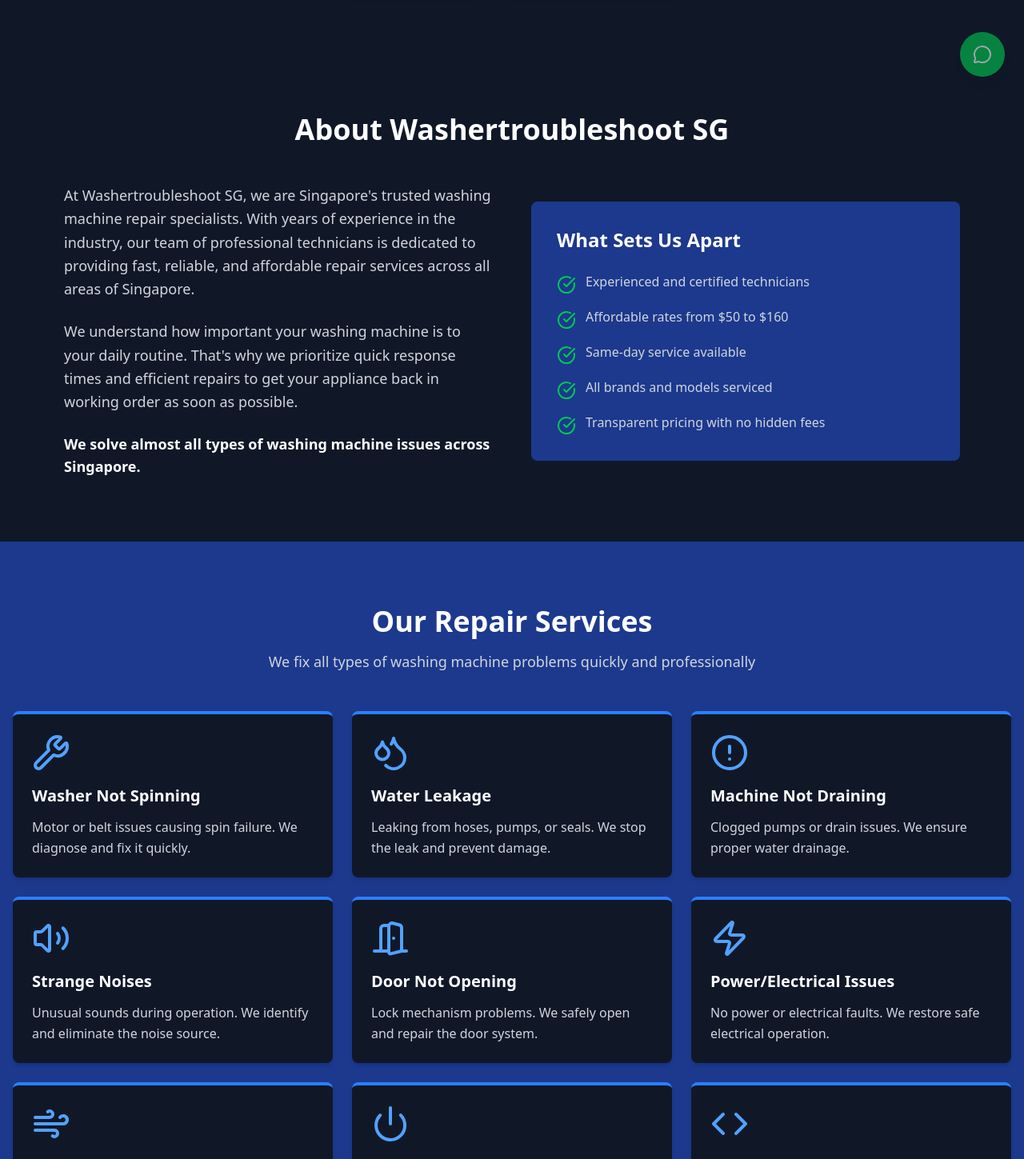
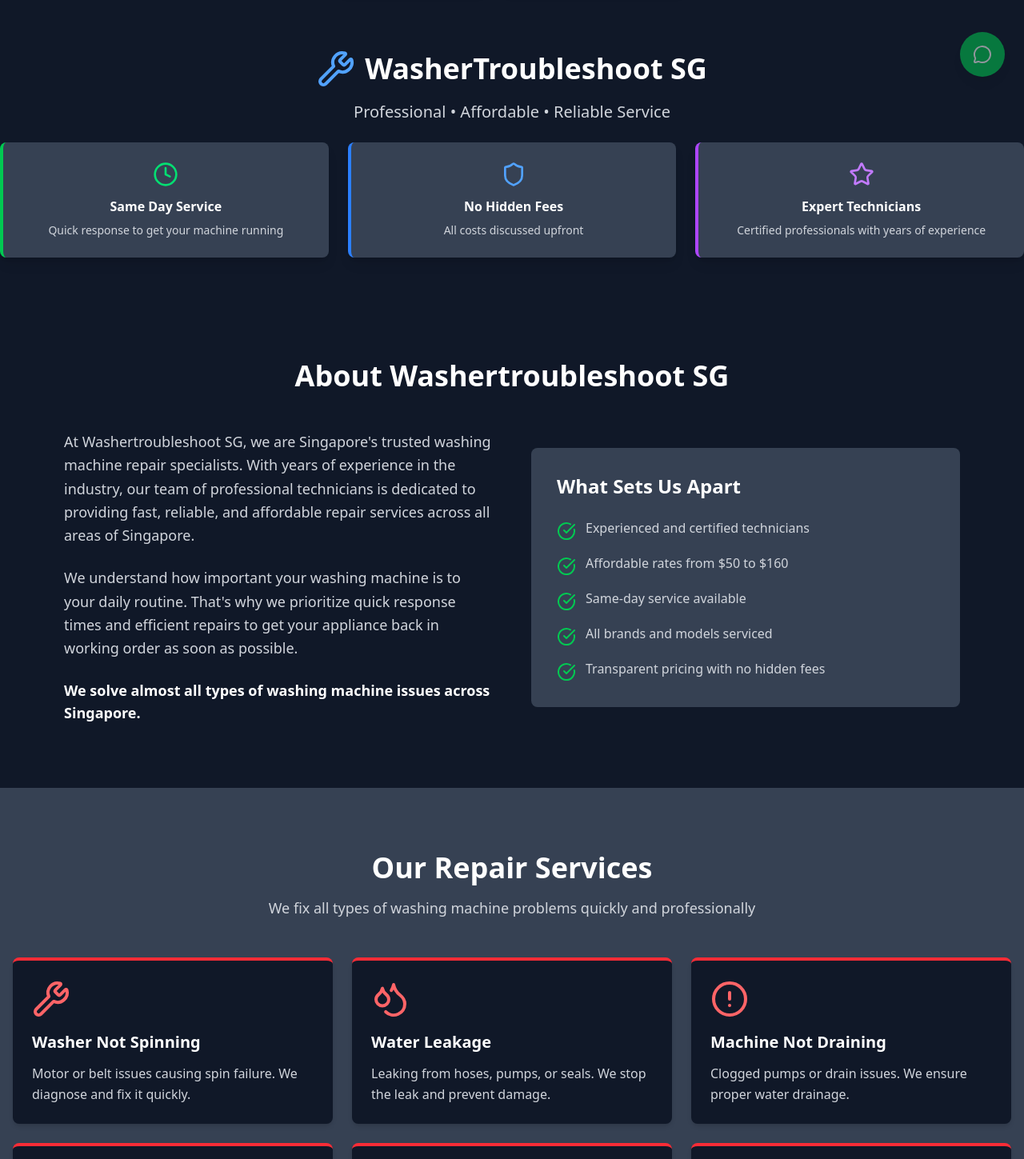
Before and after one commit to Jonymoin/washertroubleshoot, a React (Vite) app: page / in a window 1280 px wide. Shown: the part 680-2129 px from the top of the page at 80% size. Built offline with nearby package versions, Linux system fonts and the light colour scheme.

Commit message:
chang color

```diff
--- /dev/null
+++ b/src/HeroIntro.jsx
@@ -0,0 +1,46 @@
+import React from "react";
+import { Wrench, Clock, Shield, Star } from "lucide-react";
+
+export default function HeroIntro() {
+  return (
+    <div className="text-center mb-12">
+      {/* Title and Logo */}
+      <div className="flex items-center justify-center mb-4">
+        <Wrench className="w-12 h-12 text-blue-400 mr-3" />
+        <h1 className="text-4xl font-bold text-white">WasherTroubleshoot SG</h1>
+      </div>
+
+      {/* Tagline */}
+      <p className="text-xl text-gray-300 mb-6">
+        Professional • Affordable • Reliable Service
+      </p>
+
+      {/* Key Benefits */}
+      <div className="grid grid-cols-1 md:grid-cols-3 gap-6 mb-8">
+        <div className="bg-gray-700 rounded-lg p-6 shadow-lg border-l-4 border-green-500">
+          <Clock className="w-8 h-8 text-green-400 mb-3 mx-auto" />
+          <h3 className="font-semibold text-white mb-2">Same Day Service</h3>
+          <p className="text-gray-300 text-sm">
+            Quick response to get your machine running
+          </p>
+        </div>
+
+        <div className="bg-gray-700 rounded-lg p-6 shadow-lg border-l-4 border-blue-500">
+          <Shield className="w-8 h-8 text-blue-400 mb-3 mx-auto" />
+          <h3 className="font-semibold text-white mb-2">No Hidden Fees</h3>
+          <p className="text-gray-300 text-sm">
+            All costs discussed upfront
+          </p>
+        </div>
+
+        <div className="bg-gray-700 rounded-lg p-6 shadow-lg border-l-4 border-purple-500">
+          <Star className="w-8 h-8 text-purple-400 mb-3 mx-auto" />
+          <h3 className="font-semibold text-white mb-2">Expert Technicians</h3>
+          <p className="text-gray-300 text-sm">
+            Certified professionals with years of experience
+          </p>
+        </div>
+      </div>
+    </div>
+  );
+}
--- a/src/WashingSolve.jsx
+++ b/src/WashingSolve.jsx
@@ -1,5 +1,6 @@
 import React, { useState , useEffect } from 'react';
 import { Phone, MessageCircle, Wrench, Droplets, AlertCircle, Volume2, DoorOpen, Zap, Wind, Power, Code, Hammer, CheckCircle, Clock, Award, DollarSign, MapPin, Mail, ChevronDown, ChevronUp, Menu, X } from 'lucide-react';
+import HeroIntro from './HeroIntro';
 
 export default function WasherRepairWebsite() {
   const [activeSection, setActiveSection] = useState('home');
@@ -120,7 +121,7 @@ export default function WasherRepairWebsite() {
     <span>WhatsApp</span>
   </a>
 </div>
-    <header className="w-full bg-gradient-to-r from-blue-900 to-blue-700 text-white shadow-lg mt-16 sm:mt-14">
+    <header className="w-full bg-red-600 text-white shadow-lg mt-16 sm:mt-14">
   <div className="max-w-7xl mx-auto px-4 py-3">
     <div className="flex justify-between items-center gap-3">
       <div className="flex items-center gap-3">
@@ -130,7 +131,7 @@ export default function WasherRepairWebsite() {
       <div className="flex gap-2 items-center">
         <button
           onClick={() => setMobileMenuOpen(!mobileMenuOpen)}
-          className="bg-blue-800 hover:bg-blue-600 px-3 py-2 rounded-lg transition-colors sm:hidden"
+          className="bg-red-700 hover:bg-blue-600 px-3 py-2 rounded-lg transition-colors sm:hidden"
         >
           {mobileMenuOpen ? <X className="w-6 h-6" /> : <Menu className="w-6 h-6" />}
         </button>
@@ -195,7 +196,7 @@ export default function WasherRepairWebsite() {
           </div>
         </div>
       </section>
-
+        <HeroIntro />
       {/* About Section */}
       <section id="about" className="py-20 bg-gray-900">
         <div className="max-w-6xl mx-auto px-4">
@@ -212,7 +213,7 @@ export default function WasherRepairWebsite() {
                 We solve almost all types of washing machine issues across Singapore.
               </p>
             </div>
-            <div className="bg-blue-900 p-8 rounded-lg">
+            <div className="bg-gray-700 p-8 rounded-lg">
               <h3 className="text-2xl font-bold mb-6 text-white">What Sets Us Apart</h3>
               <ul className="space-y-4">
                 <li className="flex items-start gap-3">
@@ -242,14 +243,14 @@ export default function WasherRepairWebsite() {
       </section>
 
       {/* Services Section */}
-      <section id="services" className="py-20 bg-blue-900">
+      <section id="services" className="py-20 bg-gray-700">
         <div className="max-w-7xl mx-auto px-4">
           <h2 className="text-4xl font-bold text-center mb-4 text-white">Our Repair Services</h2>
           <p className="text-center text-gray-300 mb-12 text-lg">We fix all types of washing machine problems quickly and professionally</p>
           <div className="grid md:grid-cols-2 lg:grid-cols-3 gap-6">
             {services.map((service, idx) => (
-              <div key={idx} className="bg-gray-900 p-6 rounded-lg shadow-md hover:shadow-xl transition-all transform hover:-translate-y-1 border-t-4 border-blue-500">
-                <div className="text-blue-400 mb-4">{service.icon}</div>
+              <div key={idx} className="bg-gray-900 p-6 rounded-lg shadow-md hover:shadow-xl transition-all transform hover:-translate-y-1 border-t-4 border-red-500">
+                <div className="text-red-400 mb-4">{service.icon}</div>
                 <h3 className="text-xl font-bold mb-3 text-white">{service.title}</h3>
                 <p className="text-gray-300 leading-relaxed">{service.desc}</p>
               </div>
@@ -270,7 +271,7 @@ export default function WasherRepairWebsite() {
             </div>
             <div className="grid md:grid-cols-3 gap-6 mb-8">
               <div className="bg-gray-900 p-6 rounded-lg shadow text-center">
-                <div className="text-3xl font-bold text-green-400 mb-2">$50</div>
+                <div className="text-3xl font-bold text-green-400 mb-2">$50-$80</div>
                 <div className="text-gray-300">Simple Repairs</div>
               </div>
               <div className="bg-gray-900 p-6 rounded-lg shadow text-center">
@@ -305,7 +306,7 @@ export default function WasherRepairWebsite() {
       </section>
 
       {/* Why Choose Us */}
-      <section className="py-20 bg-gradient-to-br from-blue-900 to-blue-700 text-white">
+      <section className="py-20 text-white">
         <div className="max-w-6xl mx-auto px-4">
           <h2 className="text-4xl font-bold text-center mb-12">Why Choose Washertroubleshoot SG?</h2>
           <div className="grid md:grid-cols-2 lg:grid-cols-4 gap-8">
@@ -367,7 +368,7 @@ export default function WasherRepairWebsite() {
       </section>
 
       {/* Contact Section */}
-      <section id="contact" className="py-20 bg-blue-900">
+      <section id="contact" className="py-20">
         <div className="max-w-6xl mx-auto px-4">
           <h2 className="text-4xl font-bold text-center mb-12 text-white">Contact Us</h2>
           <div className="grid md:grid-cols-2 gap-12">
@@ -396,11 +397,11 @@ export default function WasherRepairWebsite() {
                   </div>
                 </div>
               </div>
-              <div className="mt-8 p-6 bg-gray-900 rounded-lg border-l-4 border-blue-500">
+              <div className="mt-8 p-6 bg-gray-900 rounded-lg border-l-4 border-red-600">
                 <h4 className="font-bold text-white mb-2">Need Immediate Assistance?</h4>
                 <p className="text-gray-300 mb-4">Contact us now for fast and reliable washing machine repair service!</p>
                 <div className="flex gap-3">
-                  <a href={`tel:${phoneNumber}`} className="bg-orange-500 hover:bg-orange-600 text-white px-4 py-2 rounded font-semibold inline-flex items-center gap-2">
+                  <a href={`tel:${phoneNumber}`} className="bg-red-500 hover:bg-orange-600 text-white px-4 py-2 rounded font-semibold inline-flex items-center gap-2">
                     <Phone className="w-4 h-4" />
                     Call
                   </a>
@@ -457,7 +458,7 @@ export default function WasherRepairWebsite() {
                     placeholder="Additional details about your washing machine problem..."
                   ></textarea>
                 </div>
-                <button type="submit" className="w-full bg-blue-600 hover:bg-blue-700 text-white font-bold py-3 px-6 rounded-lg transition-colors flex items-center justify-center gap-2">
+                <button type="submit" className="w-full bg-red-600 hover:bg-blue-700 text-white font-bold py-3 px-6 rounded-lg transition-colors flex items-center justify-center gap-2">
                   <MessageCircle className="w-5 h-5" />
                   Send via WhatsApp
                 </button>
```
